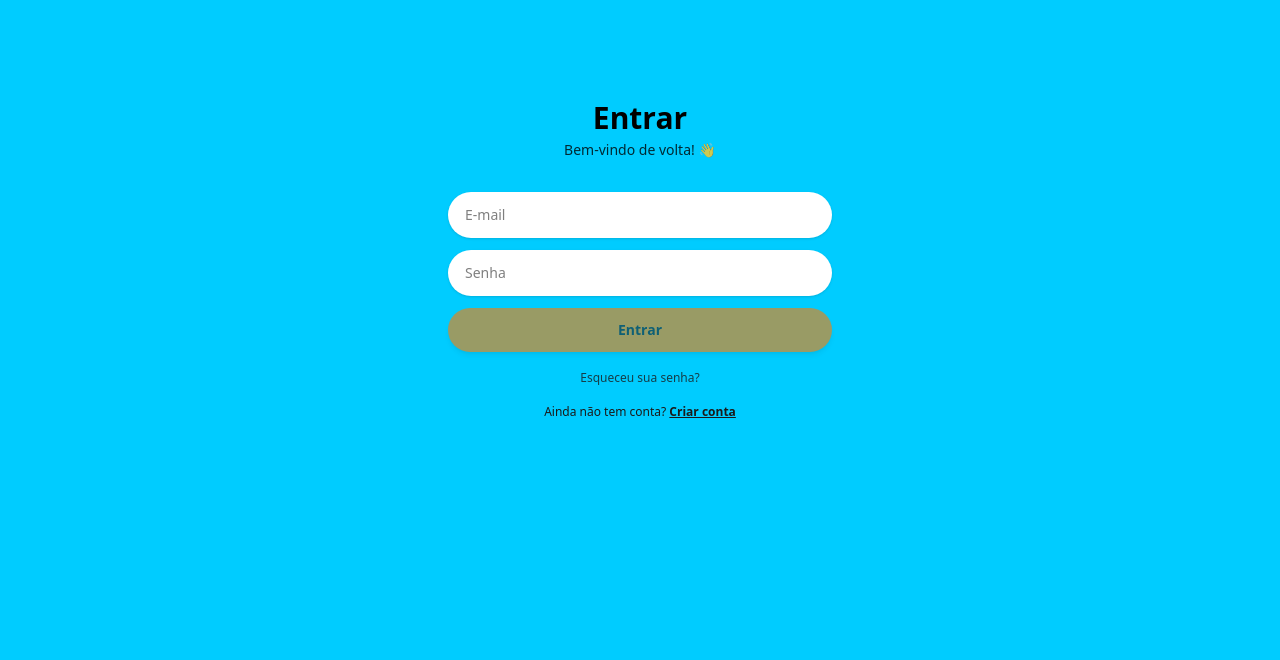
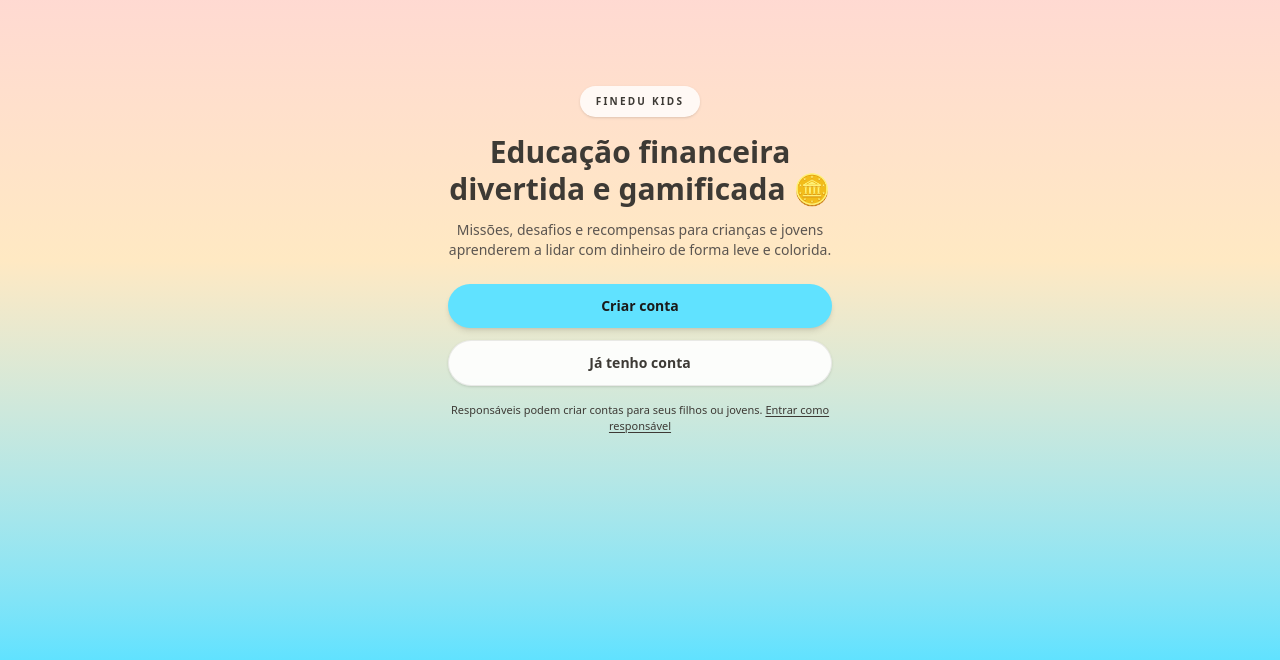
Before and after one commit to rbnascimentoo/finedukids, a React (Vite) app: page / in a window 1280 px wide. Before the commit this address led to /login. Shown: the part 140-800 px from the top of the page. Built offline with nearby package versions, Linux system fonts and the light colour scheme; no server answers.

Commit message:
chore? add splash screen

```diff
--- a/src/App.tsx
+++ b/src/App.tsx
@@ -1,5 +1,5 @@
 import { useEffect } from "react";
-import { Navigate, Route, Routes } from "react-router-dom";
+import { Route, Routes } from "react-router-dom";
 import { autoCreditOnAppOpen } from "./services/autoAllowance";
 import { getCurrentUser } from "./services/auth";
 
@@ -25,6 +25,7 @@ import ParentProgress from "./pages/parent/Progress";
 import ParentSettings from "./pages/parent/Settings";
 
 import ProtectedRoute from "./router/ProtectedRoute";
+import Splash from "./pages/Splash";
 
 export default function App() {
   useEffect(() => {
@@ -51,6 +52,7 @@ export default function App() {
   return (
     <Routes>
       {/* Público */}
+      <Route path="/" element={<Splash />} />
       <Route path="/login" element={<Login />} />
       <Route path="/register" element={<Register />} />
       <Route path="/reset" element={<Reset />} />
@@ -142,7 +144,6 @@ export default function App() {
         }
       />
 
-      <Route path="/" element={<Navigate to="/login" replace />} />
       <Route path="*" element={<NotFound />} />
     </Routes>
   );
--- a/src/main.tsx
+++ b/src/main.tsx
@@ -7,7 +7,8 @@ import { runWeeklyAutoAllowance } from "./services/autoAllowance";
 import { processQueue, installOnlineSync } from "./services/sync";
 import { supabase } from "./services/supabase";
 import { QueryClient, QueryClientProvider } from '@tanstack/react-query';
-import { registerSW } from "virtual:pwa-register";
+
+
 
 function Bootstrapper() {
   useEffect(() => {
@@ -43,13 +44,3 @@ ReactDOM.createRoot(document.getElementById("root")!).render(
     </QueryClientProvider>
   </BrowserRouter>,
 );
-
-
-registerSW({
-  onNeedRefresh() {
-    // opcional: mostrar mensagem "nova versão disponível"
-  },
-  onOfflineReady() {
-    // opcional: mostrar mensagem "aplicativo pronto para uso offline"
-  },
-});
--- /dev/null
+++ b/src/pages/Splash.tsx
@@ -0,0 +1,58 @@
+import { useNavigate, Link } from "react-router-dom";
+
+export default function Splash() {
+  const navigate = useNavigate();
+
+  return (
+    <div className="min-h-screen flex items-center justify-center px-6 py-8 bg-gradient-to-b from-[#FFD1D9] via-[#FFE9C3] to-[#60E2FF]">
+      <div className="w-full max-w-sm">
+        {/* Logo / marca */}
+        <div className="mb-6 text-center">
+          <div className="inline-flex items-center justify-center px-4 py-2 rounded-full bg-white/80 shadow-sm">
+            <span className="text-[10px] font-semibold tracking-[0.22em] uppercase text-[#3D3A35]">
+              FinEdu Kids
+            </span>
+          </div>
+
+          <h1 className="mt-4 text-3xl font-extrabold text-[#3D3A35] leading-tight">
+            Educação financeira
+            <br />
+            divertida e gamificada 🪙
+          </h1>
+
+          <p className="mt-3 text-sm text-[#5B5550]">
+            Missões, desafios e recompensas para crianças e jovens aprenderem
+            a lidar com dinheiro de forma leve e colorida.
+          </p>
+        </div>
+
+        {/* Botões principais */}
+        <div className="space-y-3">
+          <button
+            type="button"
+            onClick={() => navigate("/register")}
+            className="w-full rounded-full bg-[#60E2FF] text-[#1A1A1A] font-semibold py-3 text-sm shadow-md active:scale-[0.98] transition-transform"
+          >
+            Criar conta
+          </button>
+
+          <button
+            type="button"
+            onClick={() => navigate("/login")}
+            className="w-full rounded-full bg-white/90 text-[#3D3A35] font-semibold py-3 text-sm shadow-sm border border-[#3D3A35]/10 active:scale-[0.98] transition-transform"
+          >
+            Já tenho conta
+          </button>
+        </div>
+
+        {/* Linha extra opcional */}
+        <p className="mt-4 text-center text-[11px] text-[#3D3A35]">
+          Responsáveis podem criar contas para seus filhos ou jovens.{" "}
+          <Link to="/login" className="underline underline-offset-2">
+            Entrar como responsável
+          </Link>
+        </p>
+      </div>
+    </div>
+  );
+}
--- a/vite.config.ts
+++ b/vite.config.ts
@@ -15,8 +15,8 @@ export default defineConfig({
         start_url: '/',
         scope: '/',
         display: 'standalone',
-        background_color: '#ffffff',
-        theme_color: '#2563eb',
+        background_color: '#FFD1D9',
+        theme_color: '#FFD1D9',
         icons: [
           { src: '/icons/icon-192x192.png', sizes: '192x192', type: 'image/png' },
           { src: '/icons/icon-512x512.png', sizes: '512x512', type: 'image/png' },
```
